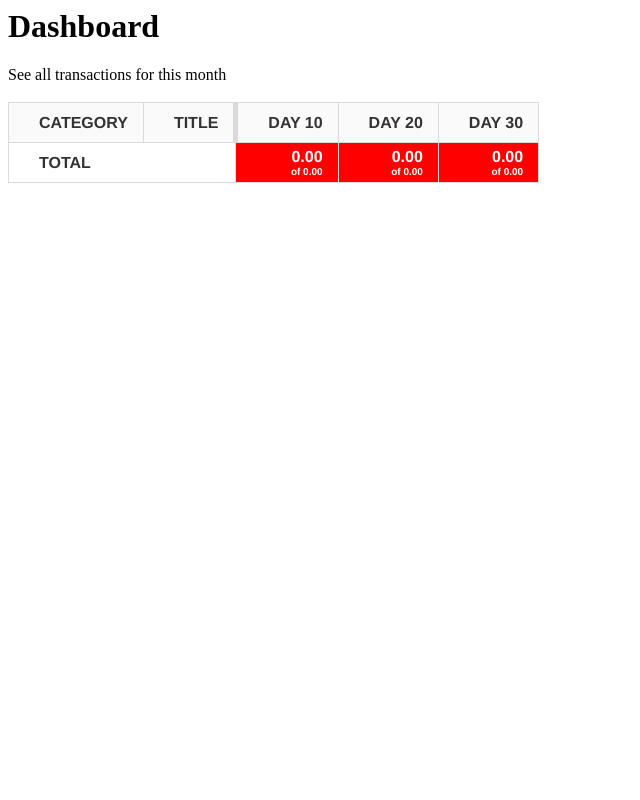
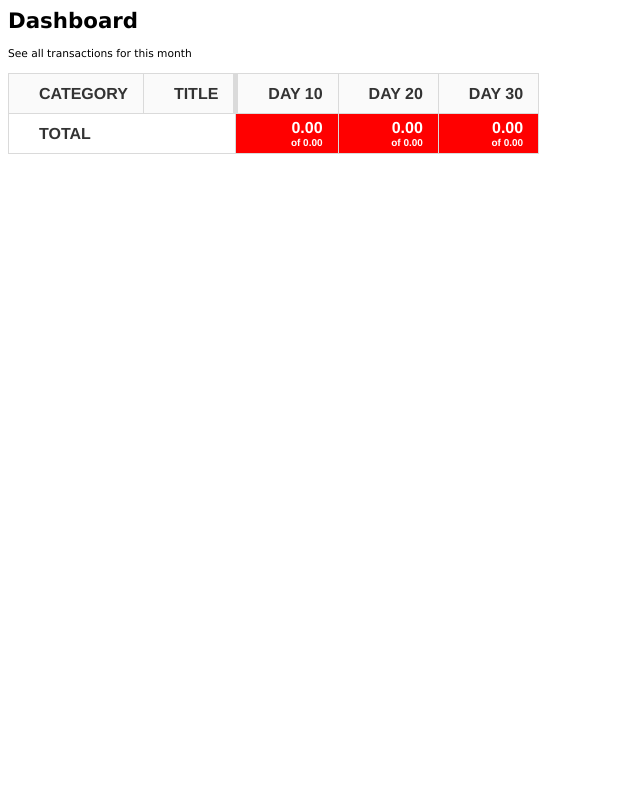
Before and after one commit to reis/bdgt, a Python web app: template web/templates/budget.html in a window 1280 px wide. Shown: the whole page, without its empty margins (0-640 px from the left). Run offline with Jinja, Linux system fonts and the light colour scheme; the template is opened without the code that fills it, so the values that code supplies are empty.

Commit message:
Flat folder structure

```diff
--- a/app.py
+++ b/app.py
@@ -1,6 +1,6 @@
 import sys
-from include import config
-from include import db
+import config
+import db
 import cherrypy
 import json
 from jinja2 import Environment, FileSystemLoader
--- /dev/null
+++ b/config.py
@@ -0,0 +1,5 @@
+#!/usr/bin/env python
+ROOT = "c:/dev/bdgt/"
+DB_FILE = "c:/dev/bdgt_data/bdgt.db"
+IMPORT_PATH  = "c:/Users/aaw772/Downloads/Statements*.*"
+ARCHIVE_PATH = "c:/dev/bdgt_data/archive/"
--- a/web/static/css/table.css
+++ b/web/static/css/table.css
@@ -1,3 +1,8 @@
+body {
+  font-family: 'Lucida Sans', 'Lucida Sans Regular', 'Lucida Grande', 'Lucida Sans Unicode', Geneva, Verdana, sans-serif;
+  font-size: 8pt;
+}
+
 a {
   color: black;
   text-decoration: None;
```
Also changed, not shown: config.template.py (renamed from include/config.template.py), db.py (renamed from include/db.py), include/__init__.py (deleted).
